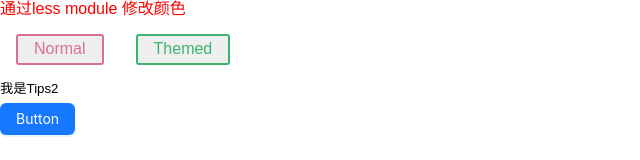
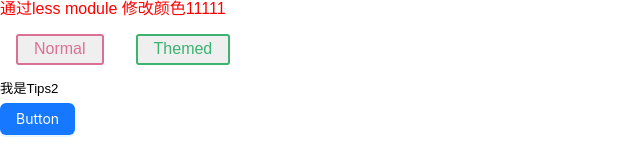
Before and after one commit to liulei0114/wepack5-react-eslint, a React app: page / in a window 1280 px wide. Shown: the top 160 px of the page, without its empty margins (0-640 px from the left). Built offline with nearby package versions, Linux system fonts and the light colour scheme.

Commit message:
feat: commit 1

```diff
--- a/src/App.tsx
+++ b/src/App.tsx
@@ -7,7 +7,7 @@ import Tip2 from './components/Tip2';
 function App() {
   return (
     <>
-      <span className={styles['font-color']}>通过less module 修改颜色</span>
+      <span className={styles['font-color']}>通过less module 修改颜色11111</span>
       <Test1 />
       <Tip2 />
       <Button type='primary'>Button</Button>
```
